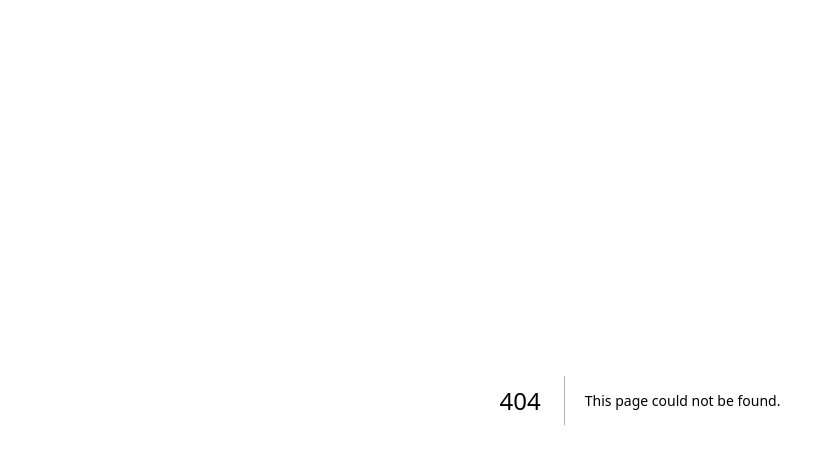
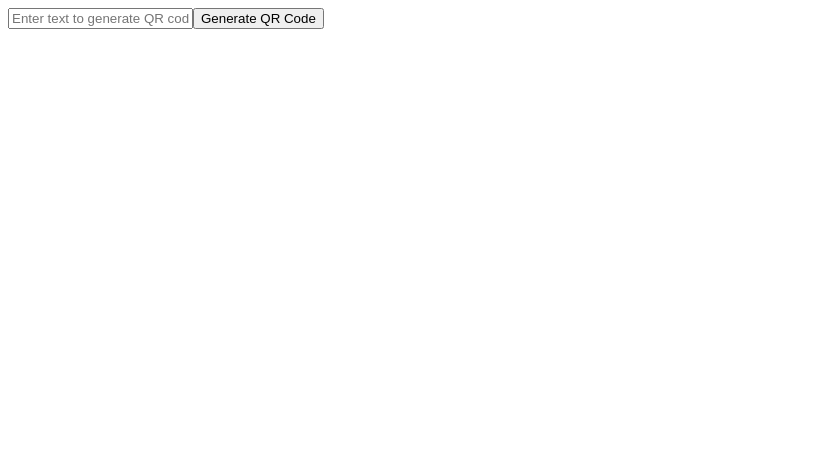
Before and after one commit to jeff-soriano/con-quest-next, a Next.js app: page /generate-code in a window 1280 px wide. Before the commit this address had no page. Shown: the top 464 px of the page, without its empty margins (0-835 px from the left). Built offline with nearby package versions, Linux system fonts and the light colour scheme.

Commit message:
Add QRCodeGenerator component

```diff
--- a/package.json
+++ b/package.json
@@ -11,6 +11,7 @@
   "dependencies": {
     "axios": "^1.6.5",
     "next": "14.1.0",
+    "qrcode.react": "^3.1.0",
     "react": "^18",
     "react-dom": "^18",
     "react-qr-scanner": "^1.0.0-alpha.11"
--- /dev/null
+++ b/pages/generate-code.tsx
@@ -0,0 +1,43 @@
+// components/QrCodeGenerator.tsx
+import React, { useState } from 'react'
+import QRCode from 'qrcode.react'
+
+const QrCodeGenerator: React.FC = () => {
+  const [qrValue, setQrValue] = useState<string>('')
+  const [generatedQrCode, setGeneratedQrCode] = useState<string>('')
+
+  const handleInputChange = (e: React.ChangeEvent<HTMLInputElement>) => {
+    setQrValue(e.target.value)
+  }
+
+  const generateQrCode = () => {
+    setGeneratedQrCode(qrValue)
+  }
+
+  return (
+    <div className="p-4">
+      <input
+        type="text"
+        className="border p-2 rounded w-full"
+        placeholder="Enter text to generate QR code"
+        value={qrValue}
+        onChange={handleInputChange}
+      />
+      <button
+        className="mt-2 px-4 py-2 bg-blue-500 text-white rounded hover:bg-blue-600"
+        onClick={generateQrCode}
+      >
+        Generate QR Code
+      </button>
+
+      {generatedQrCode && (
+        <div className="mt-4">
+          <QRCode value={generatedQrCode} />
+          <p>QR Code for: {generatedQrCode}</p>
+        </div>
+      )}
+    </div>
+  )
+}
+
+export default QrCodeGenerator
```
Also changed, not shown: 1 other file (tests, documents, lock files or other folders).
